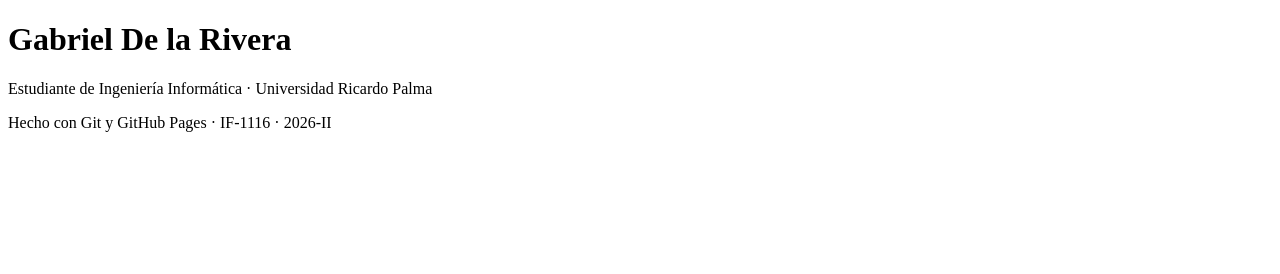
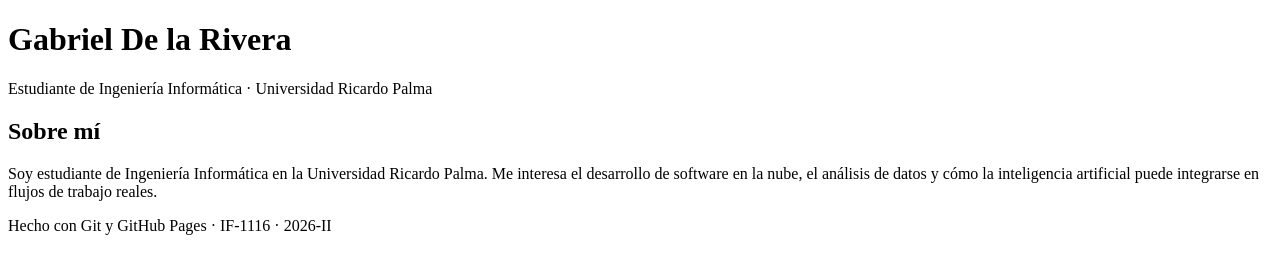
Before and after one commit to Gabrieldla/Gabrieldla.github.io, a plain HTML site: page index.html in a window 1280 px wide. Drawn offline with Linux system fonts and the light colour scheme.

Commit message:
Agregar sección Sobre mí

```diff
--- a/index.html
+++ b/index.html
@@ -11,7 +11,13 @@
     <p>Estudiante de Ingeniería Informática · Universidad Ricardo Palma</p>
   </header>
   <main>
-    <!-- las secciones van aquí -->
+    <section id="sobre-mi">
+      <h2>Sobre mí</h2>
+      <p>Soy estudiante de Ingeniería Informática en la Universidad Ricardo Palma.
+      Me interesa el desarrollo de software en la nube, el análisis de datos y
+      cómo la inteligencia artificial puede integrarse en flujos de trabajo reales.</p>
+    </section>
+    <!-- las demás secciones van aquí -->
   </main>
   <footer>
     <p>Hecho con Git y GitHub Pages · IF-1116 · 2026-II</p>
```
